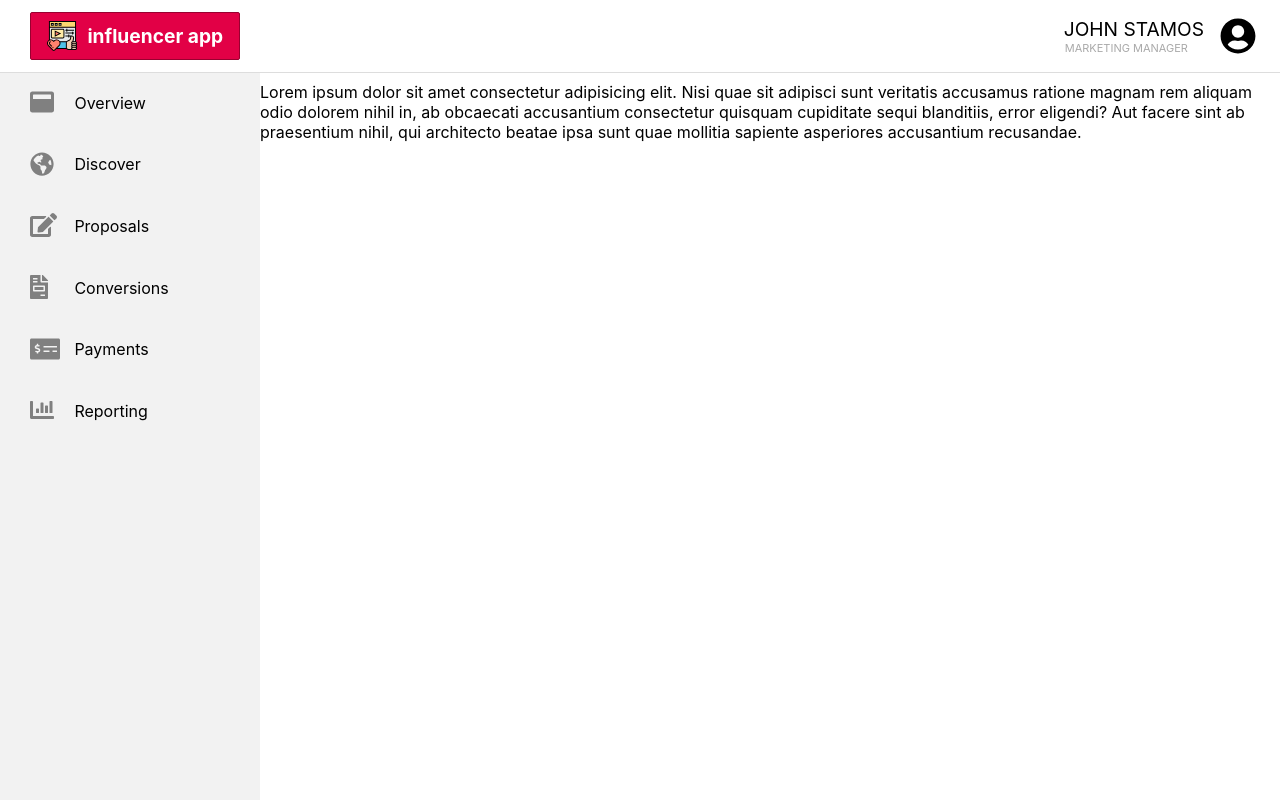
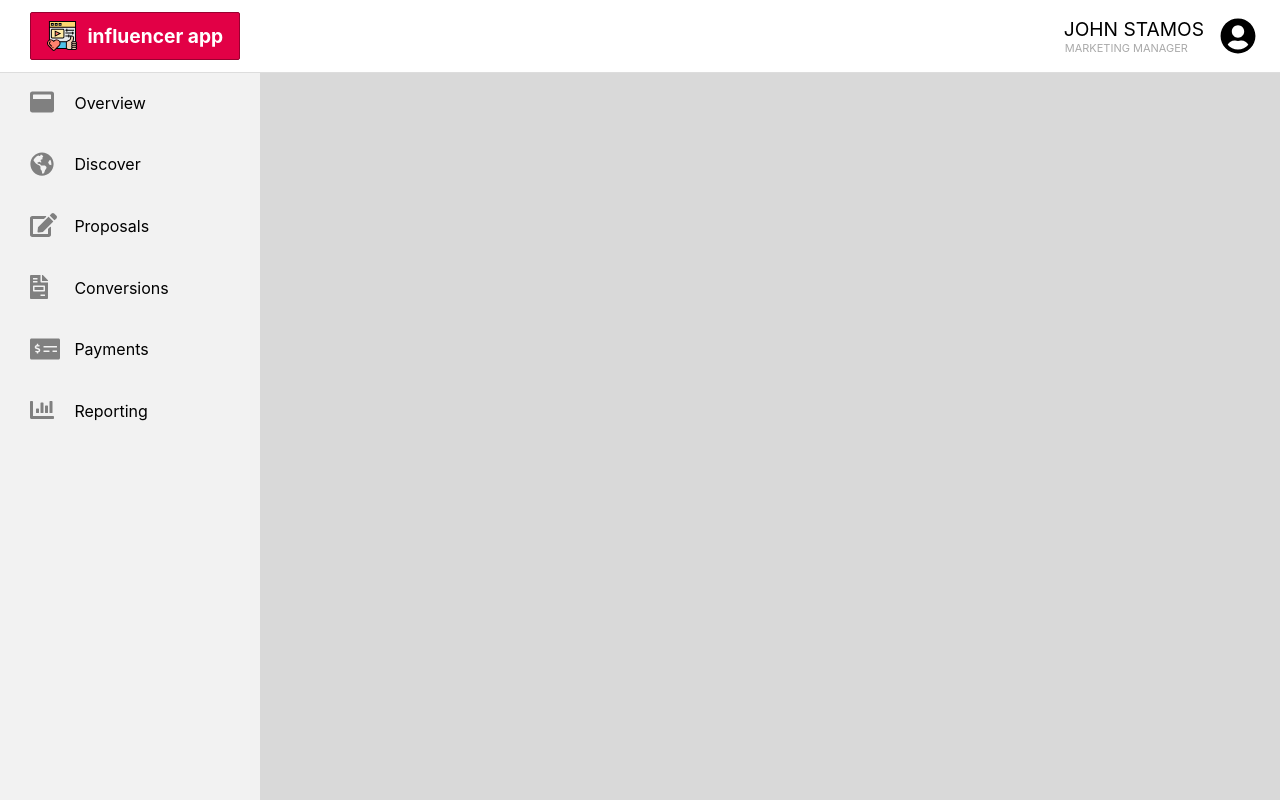
Before and after one commit to FrancisCalizo/ohio-taxidermy-supply, a Next.js app: page /dashboard in a window 1280 px wide. Built offline with nearby package versions, Linux system fonts and the light colour scheme.

Commit message:
feat: implement layout for Discover page

```diff
--- a/components/layout/dashboard/Content.tsx
+++ b/components/layout/dashboard/Content.tsx
@@ -1,23 +1,17 @@
 import React from 'react';
 import styled from 'styled-components';
 
-export default function Content() {
-  return (
-    <ContentContainer>
-      <h1>This is some content</h1>
-      <p>
-        Lorem ipsum dolor sit amet consectetur adipisicing elit. Nisi quae sit adipisci sunt
-        veritatis accusamus ratione magnam rem aliquam odio dolorem nihil in, ab obcaecati
-        accusantium consectetur quisquam cupiditate sequi blanditiis, error eligendi? Aut facere
-        sint ab praesentium nihil, qui architecto beatae ipsa sunt quae mollitia sapiente asperiores
-        accusantium recusandae.
-      </p>
-    </ContentContainer>
-  );
+export default function Content({ children }: any) {
+  return <MainContainer>{children}</MainContainer>;
 }
 
-const ContentContainer = styled.div`
+const MainContainer = styled.div`
+  background: #d9d9d9;
+  margin-top: 65px;
+  height: calc(100vh - 73px);
+
   @media (min-width: 769px) {
     margin-left: 260px;
+    margin-top: 73px;
   }
 `;
--- a/components/layout/dashboard/Sidebar.tsx
+++ b/components/layout/dashboard/Sidebar.tsx
@@ -32,7 +32,7 @@ export default function Sidebar() {
               style={{ fontSize: 24, marginRight: '0.5rem', color: 'gray' }}
             />
           </div>
-          <GLink href="/#">Discover</GLink>
+          <GLink href="/dashboard/discover">Discover</GLink>
         </li>
         <li>
           <div style={{ display: 'inline-block', width: 40 }}>
```
Also changed, not shown: pages/dashboard/discover/index.tsx (added, +15 -0 lines).
